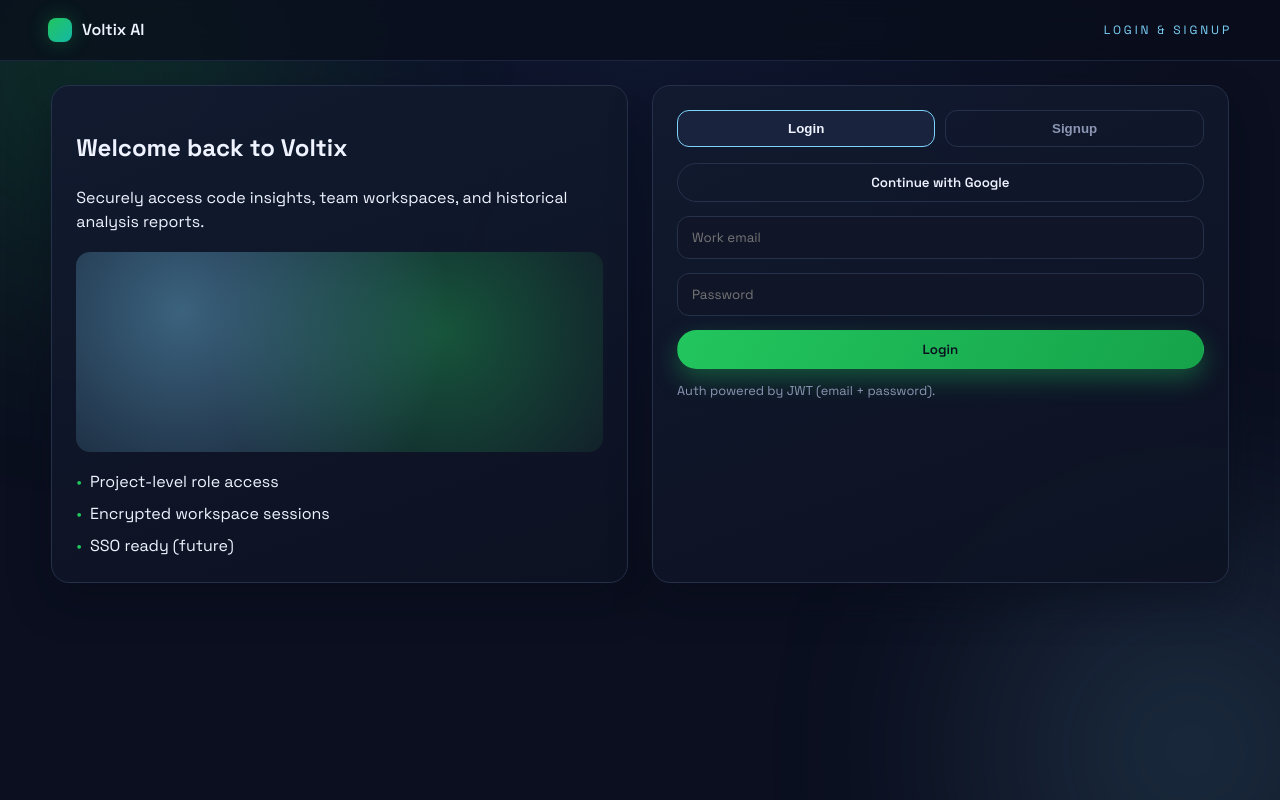
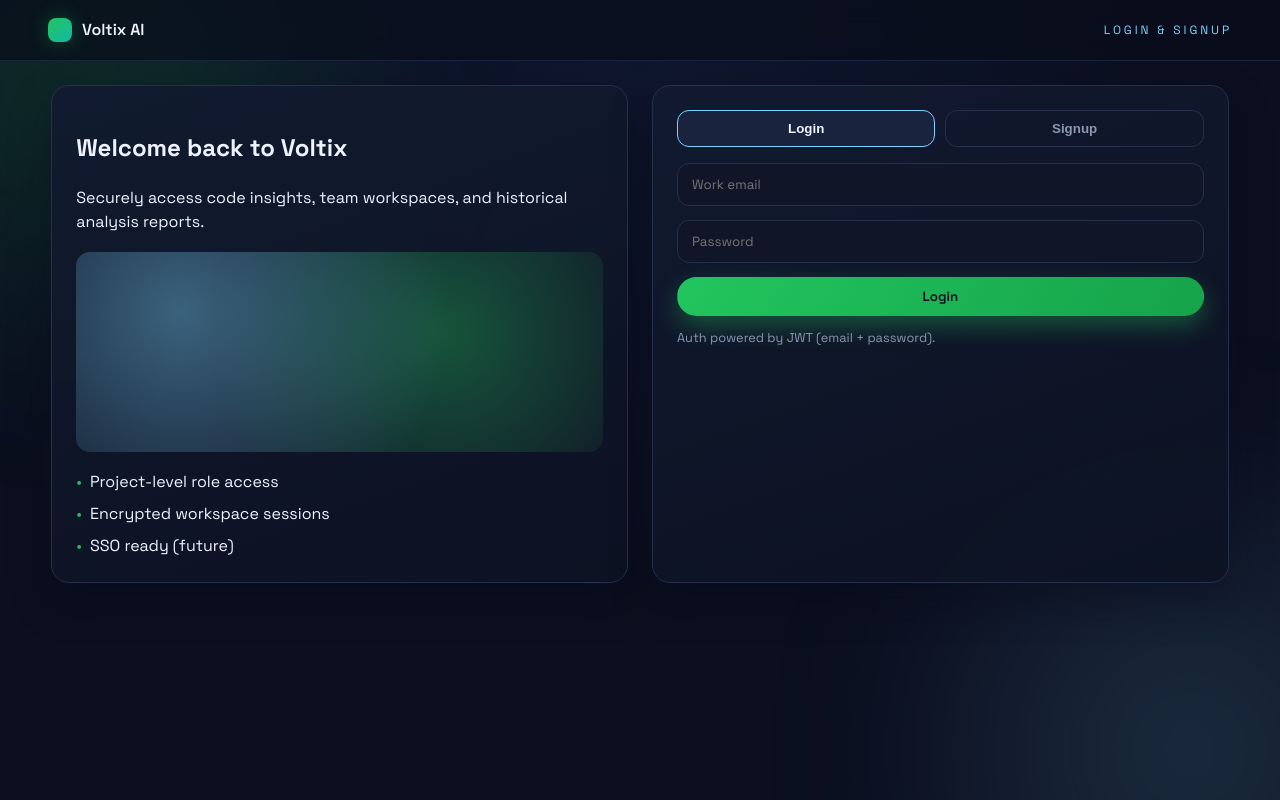
Before and after one commit to theshashanknanda/voltix-ai, a React (Vite) app in the folder frontend/: page /auth in a window 1280 px wide. Built offline with nearby package versions, Linux system fonts and the light colour scheme; no server answers.

Commit message:
auth ui tweeks

```diff
--- a/frontend/src/pages/AuthPage.tsx
+++ b/frontend/src/pages/AuthPage.tsx
@@ -74,9 +74,6 @@ export default function AuthPage() {
           </div>
 
           <form className="auth-form" onSubmit={submit}>
-            <button type="button" className="btn btn-ghost" disabled>
-              Continue with Google
-            </button>
 
             <input
               className="input"
```
